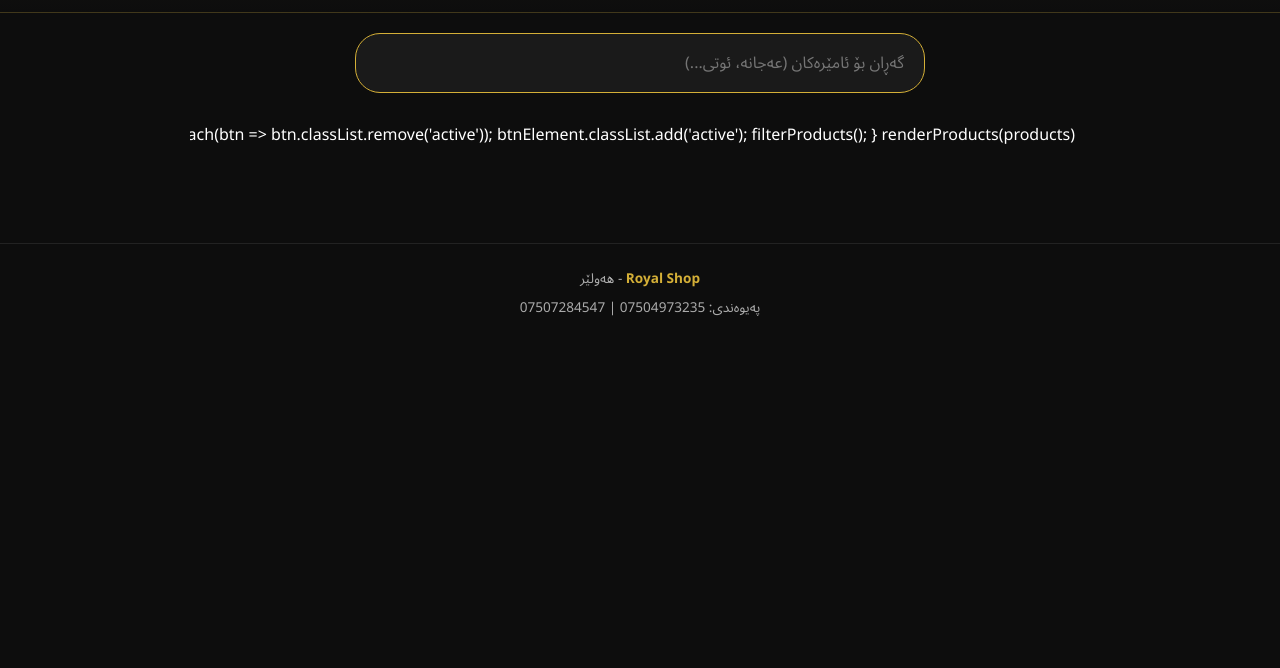
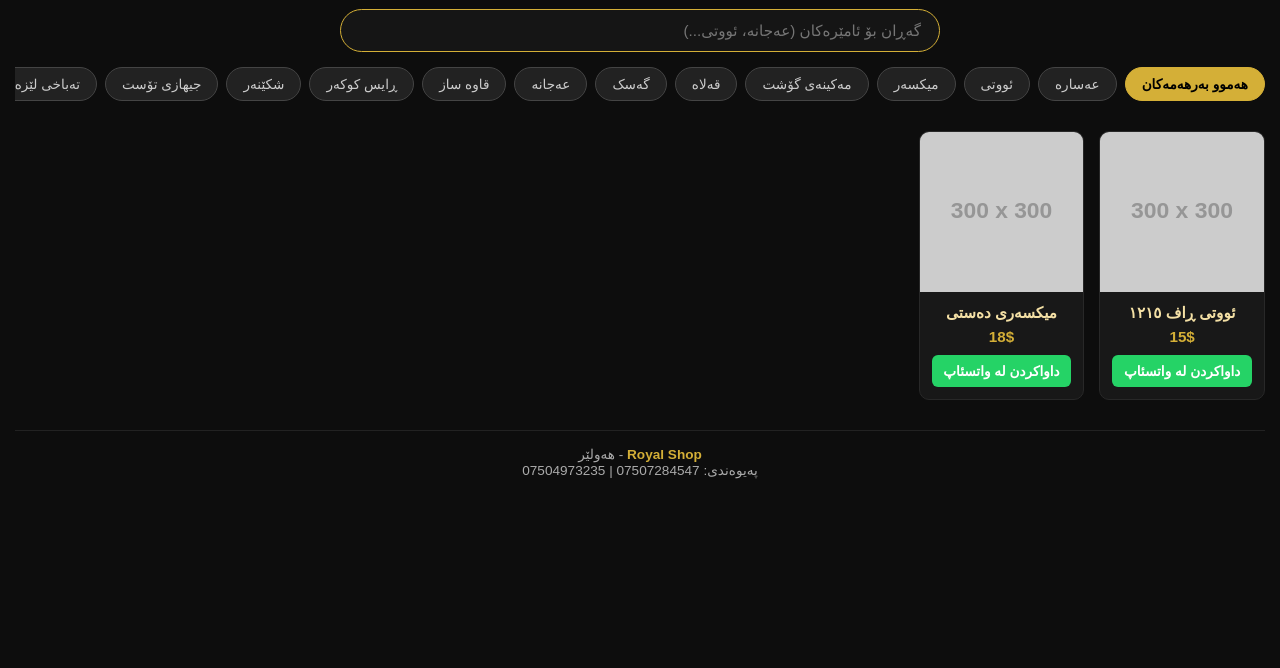
Before and after one commit to royalshop-erbil/royalshop, a plain HTML site: page index.html in a window 1280 px wide. Shown: the part 132-800 px from the top of the page. Drawn offline with Linux system fonts and the light colour scheme; placeholder pictures from the web are drawn by us; a web font is replaced by a local one.

Commit message:
Update index.html

```diff
--- a/index.html
+++ b/index.html
@@ -4,7 +4,7 @@
     <meta charset="UTF-8">
     <meta name="viewport" content="width=device-width, initial-scale=1.0">
     <title>Royal Shop - کاتالۆگی ئامێرەکانی ناوماڵ</title>
-    <link href="https://fonts.googleapis.com/css2?family=Noto+Sans+Arabic:wght@400;600;700;800&display=swap" rel="stylesheet">
+    <link href="https://fonts.googleapis.com/css2?family=Nrt&display=swap" rel="stylesheet">
     <style>
         :root {
             --bg-color: #0d0d0d;
@@ -15,25 +15,26 @@
             --subtext-color: #aaaaaa;
             --whatsapp-green: #25D366;
         }
-        * { box-sizing: border-box; margin: 0; padding: 0; font-family: 'Noto Sans Arabic', sans-serif; }
-        body { background-color: var(--bg-color); color: var(--text-color); padding-bottom: 40px; }
-        header { background: linear-gradient(180deg, #1c1a14 0%, var(--bg-color) 100%); text-align: center; padding: 25px 15px 15px; border-bottom: 1px solid rgba(212, 175, 55, 0.2); }
-        header h1 { color: var(--accent-gold); font-size: 2rem; font-weight: 800; letter-spacing: 1px; }
-        header p { color: var(--subtext-color); font-size: 0.9rem; margin-top: 5px; }
-        .search-container { max-width: 600px; margin: 20px auto 10px; padding: 0 15px; }
-        .search-input { width: 100%; padding: 12px 20px; background-color: #1a1a1a; border: 1px solid var(--accent-gold); border-radius: 25px; color: #fff; font-size: 1rem; outline: none; }
-        .categories-container { display: flex; overflow-x: auto; gap: 10px; padding: 15px; max-width: 900px; margin: 0 auto; white-space: nowrap; scrollbar-width: none; }
+
+        * { box-sizing: border-box; margin: 0; padding: 0; font-family: 'Nrt', Arial, sans-serif; }
+        body { background-color: var(--bg-color); color: var(--text-color); padding: 15px; direction: rtl; }
+        header { background: linear-gradient(135deg, #111, #222); padding: 25px 15px; text-align: center; border-radius: 12px; border: 1px solid #333; margin-bottom: 20px; }
+        header h1 { color: var(--accent-gold); font-size: 1.8rem; margin-bottom: 5px; text-transform: uppercase; letter-spacing: 1px; }
+        header p { color: var(--subtext-color); font-size: 0.9rem; }
+        .search-container { max-width: 600px; margin: 0 auto 15px auto; }
+        .search-input { width: 100%; padding: 12px 18px; border-radius: 25px; border: 1px solid var(--accent-gold); background: #151515; color: #fff; font-size: 0.95rem; outline: none; }
+        .categories-container { display: flex; gap: 8px; overflow-x: auto; padding-bottom: 10px; margin-bottom: 20px; scrollbar-width: none; }
         .categories-container::-webkit-scrollbar { display: none; }
-        .category-btn { background-color: #1a1a1a; color: var(--text-color); border: 1px solid #333; padding: 8px 18px; border-radius: 20px; cursor: pointer; font-size: 0.95rem; }
-        .category-btn.active { background-color: var(--accent-gold); color: #000; font-weight: bold; }
-        .products-grid { display: grid; grid-template-columns: repeat(auto-fill, minmax(160px, 1fr)); gap: 15px; max-width: 1100px; margin: 20px auto; padding: 0 15px; }
-        .product-card { background-color: var(--card-bg); border: 1px solid #2a2a2a; border-radius: 12px; overflow: hidden; display: flex; flex-direction: column; justify-content: space-between; }
-        .product-img { width: 100%; height: 150px; object-fit: cover; background-color: #222; }
-        .product-info { padding: 12px; text-align: right; }
-        .product-title { font-size: 0.95rem; font-weight: 700; margin-bottom: 6px; color: #fff; }
-        .product-price { font-size: 0.95rem; color: var(--light-gold); font-weight: bold; margin-bottom: 10px; }
-        .whatsapp-btn { display: block; background-color: var(--whatsapp-green); color: #fff; text-decoration: none; text-align: center; padding: 8px; border-radius: 8px; font-size: 0.85rem; font-weight: bold; }
-        footer { text-align: center; margin-top: 40px; padding: 20px; border-top: 1px solid #222; color: var(--subtext-color); font-size: 0.85rem; }
+        .category-btn { background-color: #222; border: 1px solid #444; color: #ccc; padding: 8px 16px; border-radius: 20px; cursor: pointer; white-space: nowrap; font-size: 0.85rem; }
+        .category-btn.active { background-color: var(--accent-gold); color: #000; font-weight: bold; border-color: var(--accent-gold); }
+        .products-grid { display: grid; grid-template-columns: repeat(auto-fill, minmax(160px, 1fr)); gap: 15px; }
+        .product-card { background-color: var(--card-bg); border-radius: 10px; overflow: hidden; border: 1px solid #282828; display: flex; flex-direction: column; justify-content: space-between; }
+        .product-img { width: 100%; height: 160px; object-fit: cover; background-color: #222; }
+        .product-info { padding: 12px; text-align: center; }
+        .product-title { font-size: 0.95rem; margin-bottom: 6px; color: var(--light-gold); font-weight: bold; }
+        .product-price { font-size: 0.95rem; color: var(--accent-gold); font-weight: bold; margin-bottom: 10px; }
+        .whatsapp-btn { display: block; background-color: var(--whatsapp-green); color: #fff; text-decoration: none; padding: 8px; border-radius: 6px; font-size: 0.85rem; font-weight: bold; text-align: center; }
+        footer { text-align: center; margin-top: 30px; padding: 15px; color: var(--subtext-color); font-size: 0.85rem; border-top: 1px solid #222; }
         footer strong { color: var(--accent-gold); }
     </style>
 </head>
@@ -45,11 +46,75 @@
     </header>
 
     <div class="search-container">
-        <input type="text" id="searchInput" class="search-input" placeholder="گەڕان بۆ ئامێرەکان (عەجانە، ئوتی...)" onkeyup="filterProducts()">
+        <input type="text" id="searchInput" class="search-input" placeholder="گەڕان بۆ ئامێرەکان (عەجانە، ئووتی...)" oninput="filterProducts()">
     </div>
 
     <div class="categories-container">
-                        const matchesSearch = p.name.toLowerCase().includes(query) || p.category.toLowerCase().includes(query);
+        <button class="category-btn active" onclick="filterCategory('all', this)">هەموو بەرهەمەکان</button>
+        <button class="category-btn" onclick="filterCategory('juicer', this)">عەسارە</button>
+        <button class="category-btn" onclick="filterCategory('iron', this)">ئووتی</button>
+        <button class="category-btn" onclick="filterCategory('mixer', this)">میکسەر</button>
+        <button class="category-btn" onclick="filterCategory('meat_grinder', this)">مەکینەی گۆشت</button>
+        <button class="category-btn" onclick="filterCategory('air_fryer', this)">قەلاە</button>
+        <button class="category-btn" onclick="filterCategory('vacuum', this)">گەسک</button>
+        <button class="category-btn" onclick="filterCategory('dough_mixer', this)">عەجانە</button>
+        <button class="category-btn" onclick="filterCategory('coffee', this)">قاوە ساز</button>
+        <button class="category-btn" onclick="filterCategory('rice_cooker', this)">ڕایس کوکەر</button>
+        <button class="category-btn" onclick="filterCategory('chopper', this)">شکێنەر</button>
+        <button class="category-btn" onclick="filterCategory('toaster', this)">جیهازی تۆست</button>
+        <button class="category-btn" onclick="filterCategory('laser_stove', this)">تەباخی لێزەری</button>
+        <button class="category-btn" onclick="filterCategory('scale', this)">تەرازوو</button>
+        <button class="category-btn" onclick="filterCategory('egg_cooker', this)">جیهازی هێلکە</button>
+        <button class="category-btn" onclick="filterCategory('shaver', this)">جیهازی شەندەری</button>
+        <button class="category-btn" onclick="filterCategory('oven', this)">فرن</button>
+        <button class="category-btn" onclick="filterCategory('mixer_set', this)">سێت میکسەر</button>
+        <button class="category-btn" onclick="filterCategory('hair_dryer', this)">مجەففە</button>
+        <button class="category-btn" onclick="filterCategory('kettle', this)">کتلی</button>
+    </div>
+
+    <div class="products-grid" id="productsGrid"></div>
+
+    <footer>
+        <p><strong>Royal Shop</strong> - هەولێر</p>
+        <p>پەیوەندی: 07507284547 | 07504973235</p>
+    </footer>
+
+    <script>
+        const whatsappNumber = "9647504973235";
+
+        const products = [
+            { id: 1, name: "ئووتی ڕاف ١٢١٥", price: "15$", category: "iron", image: "https://via.placeholder.com/300" },
+            { id: 2, name: "میکسەری دەستی", price: "18$", category: "mixer", image: "https://via.placeholder.com/300" }
+        ];
+
+        let selectedCategory = 'all';
+
+        function renderProducts(items) {
+            const grid = document.getElementById('productsGrid');
+            grid.innerHTML = '';
+            items.forEach(product => {
+                const message = encodeURIComponent(`سڵاو، داوای ئەم بەرهەمە دەکەم:\n\n*${product.name}*\nنرخ: ${product.price}`);
+                const waLink = `https://wa.me/${whatsappNumber}?text=${message}`;
+
+                const card = document.createElement('div');
+                card.className = 'product-card';
+                card.innerHTML = `
+                    <img src="${product.image}" class="product-img" alt="${product.name}">
+                    <div class="product-info">
+                        <div class="product-title">${product.name}</div>
+                        <div class="product-price">${product.price}</div>
+                        <a href="${waLink}" target="_blank" class="whatsapp-btn">داواکردن لە واتسئاپ</a>
+                    </div>
+                `;
+                grid.appendChild(card);
+            });
+        }
+
+        function filterProducts() {
+            const query = document.getElementById('searchInput').value.toLowerCase();
+            const filtered = products.filter(p => {
+                const matchesCategory = selectedCategory === 'all' || p.category === selectedCategory;
+                const matchesSearch = p.name.toLowerCase().includes(query);
                 return matchesCategory && matchesSearch;
             });
             renderProducts(filtered);
@@ -64,70 +129,5 @@
 
         renderProducts(products);
     </script>
-</body><button class="category-btn active" onclick="filterCategory('all', this)">هەموو بەرهەمەکان</button>
-        <button class="category-btn" onclick="filterCategory('ئوتی', this)">ئوتی</button>
-        <button class="category-btn" onclick="filterCategory('عەجانە', this)">عەجانە</button>
-        <button class="category-btn" onclick="filterCategory('عەسارە', this)">عەسارە</button>
-        <button class="category-btn" onclick="filterCategory('مەکینەی قاوە', this)">مەکینەی قاوە</button>
-        <button class="category-btn" onclick="filterCategory('گسک', this)">گسک</button>
-    </div>
-
-    <div class="products-grid" id="productsGrid"></div>
-
-    <footer>
-        <p><strong>Royal Shop</strong> - هەولێر</p>
-        <p>پەیوەندی: 07504973235 | 07507284547</p>
-    </footer>
-
-    <script>
-        const whatsappNumber = "9647504973235";
-
-        const products = [
-            { id: 1, name: "عەجانەی هەویر 12 لیتر", category: "عەجانە", price: 100 دینار", image: "https://via.placeholder.com/300x300/181818/d4af37?text=عەجانە" },
-            { id: 2, name: "مەکینەی قاوەی ئیسپڕێسۆ", category: "مەکینەی قاوە", price: "٦٥,٠٠٠ دینار", image: "https://via.placeholder.com/300x300/181818/d4af37?text=مەکینەی+قاوە" },
-            { id: 3, name: "ئوتی هەڵمی پرۆفێشناڵ", category: "ئوتی", price: "٢٥,٠٠٠ دینار", image: "https://via.placeholder.com/300x300/181818/d4af37?text=ئوتی" },
-            { id: 4, name: "عەسارەی میوەی فرێش", category: "عەسارە", price: "٣٥,٠٠٠ دینار", image: "https://via.placeholder.com/300x300/181818/d4af37?text=عەسارە" },
-            { id: 5, name: "گسکی کارەبایی ٢٠٠٠ واٹ", category: "گسک", price: "٥٥,٠٠٠ دینار", image: "https://via.placeholder.com/300x300/181818/d4af37?text=گسک" }
-        ];{ id: 1, name ئوتی راف ١٢١٥
-const products = [
-  { id: 1, name: "عەجانەی هەویر ٥ لیتر", price: "45$", category: "kitchen", image: "..." },
-  { id: 2, name: "مەکینەی قهوەی ئیسپڕێسۆ", price: "35$", category: "coffee", image: "..." },
-  { id: 3, name: "ئووتی هەڵمی پڕۆفێشناڵ", price: "25$", category: "home", image: "..." },
-  { id: 4, name: "عەسارەی میوەی فرێش", price: "20$", category: "kitchen", image: "..." },
-  { id: 5, name: "گسکی کارەبایی ۲۰۰ وات", price: "30$", category: "home", image: "..." },
-  { id: 6, name: "ئووتی ڕاف ١٢١٥", price: "15$", category: "home", image: "لینکی وێنەکە" }
-];
-
-        let selectedCategory = 'all';
-
-        function renderProducts(items) {
-            const grid = document.getElementById('productsGrid');
-            grid.innerHTML = '';
-            if (items.length === 0) {
-                grid.innerHTML = '<p style="text-align:center; grid-column: 1/-1; color: #888;">هیچ بەرهەمێک نەدۆزرایەوە</p>';
-                return;
-            }
-            items.forEach(product => {
-                const message = encodeURIComponent(`سڵاو Royal Shop، پرسیارم هەبوو دەربارەی: ${product.name}`);
-                const waLink = `https://wa.me/${whatsappNumber}?text=${message}`;
-
-                const card = document.createElement('div');
-                card.className = 'product-card';
-                card.innerHTML = `
-                    <img src="${product.image}" alt="${product.name}" class="product-img">
-                    <div class="product-info">
-                        <div class="product-title">${product.name}</div>
-                        <div class="product-price">${product.price}</div>
-                        <a href="${waLink}" target="_blank" class="whatsapp-btn">داواکردن لە واتسئاپ</a>
-                    </div>
-                `;
-                grid.appendChild(card);
-            });
-        }
-
-        function filterProducts() {
-            const query = document.getElementById('searchInput').value.toLowerCase();
-            const filtered = products.filter(p => {
-                const matchesCategory = selectedCategory === 'all' || p.category === selectedCategory;
-
+</body>
 </html>
```
